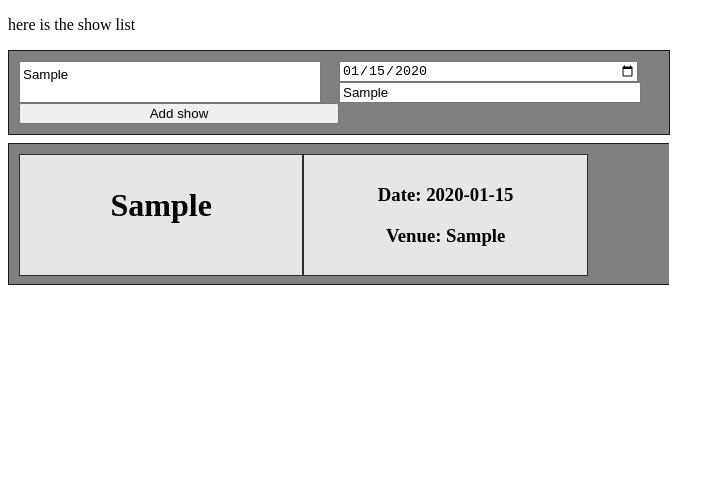
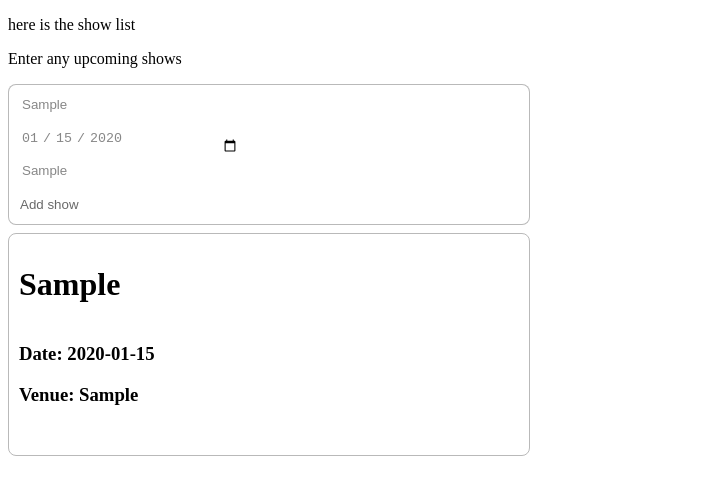
Before and after one commit to michael-mackrell/concerts, a React (Create React App) app: page / in a window 1280 px wide. Both pictures are taken after typing "2020-01-15", "Sample", "Sample" into the empty fields and a click on the button "Add show". Shown: the top 494 px of the page, without its empty margins (0-725 px from the left). Built offline with nearby package versions, Linux system fonts and the light colour scheme.

Commit message:
more minimalist styling and cleaner input field

```diff
--- a/src/components/componentStyles.scss
+++ b/src/components/componentStyles.scss
@@ -1,62 +1,112 @@
+::-webkit-datetime-edit { padding: 0 0 1em 0;}
+::-webkit-datetime-edit-text { color: rgba(105,105,105, 0.8);; padding: 0 0.3em; text-transform: uppercase; }
+::-webkit-datetime-edit-month-field { text-transform: uppercase;color: rgba(105,105,105, 0.8);; }
+::-webkit-datetime-edit-day-field { text-transform: uppercase;color: rgba(105,105,105, 0.8);; }
+::-webkit-datetime-edit-year-field { text-transform: uppercase;color: rgba(105,105,105, 0.8);; }
+::-webkit-inner-spin-button { display: none; }
+
+
+
+
 @mixin block {
     width: 25vw;
-    background-color: gray;
     border-radius: .2em;
     text-align: center;
 
 }
 
+
+
 @mixin gridItems {
     background-color: rgba(255, 255, 255, 0.8);
-    border: 1px solid rgba(0, 0, 0, 0.8);
+    border: 1px solid rgba(168,168,168, 0.8);
+    border-radius: .5em;
     padding: 10px;
     text-align: center;
+}
+
+@mixin inputStyling {
+    color:rgba(105,105,105, 0.8);
+    border: 1px solid white;
+    border-radius: .5em;
+
+    &:hover {
+        border: 1px solid rgba(168,168,168, 0.8);
+    }
+}
+
+.date {
+    @include inputStyling;
+    grid-area: date;
+    width: 17vw;
+}
+
+.venue{
+    @include inputStyling;
+    grid-area: venue;
+    //color:red;
+    padding-bottom: 2vh;
+    color:rgba(105,105,105, 0.8) !important;
+    width: 17vw;
+}
+
+.band{
+    @include inputStyling;
+    width: 17vw;
+    padding-bottom: 2vh;
+    color:rgba(105,105,105, 0.8);
+    grid-area: band;
 
 }
 
-
-.date {
-    grid-area: date;
-    width: 23vw;
+.cssGridForm {
+    width: 50vw;
+    max-width: 500px;
+    display: grid;
+    @include gridItems;
+    //background-color: gray;
+    grid-template-areas:
+        'band'
+        'date'
+        'venue'
+        'null'
+       'button';
+    grid-template-rows: auto auto auto auto;
 }
 
-.venue{
-    grid-area: venue;
-    width: 23vw;
-}
-
-.band{
-    width: 23vw;
-    grid-area: band;
-    padding-bottom: 2vh;
-}
-
-
-.cssGridForm {
-    width: 50vw;
-    display: grid;
-    @include gridItems;
-    background-color: gray;
-    grid-template-areas:
-        'band date'
-        'band venue';
-}
-
-
-@mixin showBlock {
-  //  display: inline;
-    height:15vh;
-    padding:10px;
-    border: 1px solid rgba(0, 0, 0, 0.8);
-    background-color: gray;
-    margin-top: 1vh;
+.defaultButton{
+    width: 12vw;
+    max-width: 100px;
+    text-align: left;
+    grid-area: button;
+    padding-left:0;
+    color: rgb(105,105,105);
+    border-radius: .5em;
+    background-color: white;
+    border: 1px solid white;
+    &:hover {
+        background-color: rgb(208,208,208);
+        border: 1px solid gray;
+    }
 }
 
 
 
+
+
+
+@mixin showBlock {
+    //height:15vh;
+    border: 1px solid rgba(168,168,168, 0.8);
+    border-radius: .5em;
+    padding: 10px;
+    //background-color: gray;
+    margin-top: 1vh;
+}
+
 .showName{
-    @include gridItems;
     grid-area: showName;
+    margin-right: 2em;
 }
 
 .magicDiv{ visibility: hidden; }
@@ -64,165 +114,33 @@
 
 
 .showDetails {
-    background-color: gray;
-    @include gridItems;
-    // display: grid;
-    // grid-template-rows: auto auto;
     grid-area: showDetails;
 }
 
 .showDiv {
     @include showBlock;
+
     width: 50vw;
-    border-right:none;
+    max-width: 500px;
     display: grid;
     grid-template-areas:
-        'showName showDetails deleteify'
-        'showName showDetails deleteify';
-    grid-template-columns: 4fr 4fr 1fr;
-
+        'showName showName showName'
+        'showDetails showDetails showDetails'
+        'deleteify null null';
+     grid-template-rows: auto auto auto;
 
     &:hover .magicDiv{
-        // @include showBlock;
         visibility: visible;
+        height:100%;
+        float: left;
+        grid-area: deleteify;
 
-        float: left;
-        border-left:none;
-        grid-area: deleteify;
+        button {
+            margin:10% 0 10% 5%;
+            height:50%;
+        }
     }
-
-
 }
-
-    // .showDiv:hover + .magicDiv{
-    //     @include showBlock;
-    //     visibility: visible;
-    //     width: 3vw;
-    //     float: left;
-    //     border-left:none;
-    //     grid-area: deleteify;
-    //     margin-bottom: 2vh;
-    // }
-
-
-
-
-
-
-
-
-
-
-
-
-
-
-
-
-
-// .container {
-//     display: grid;
-//     grid-template-areas:
-//         'box deleteify';
-//     grid-template-columns: 1fr 1fr;
-
-
-//     .showDiv {
-//         @include showBlock;
-//         width: 50vw;
-//         border-right:none;
-//         display: grid;
-//         grid-template-areas:
-//             'showName showDetails'
-//             'showName showDetails';
-//     }
-
-//     .showDiv:hover + .magicDiv{
-//         @include showBlock;
-//         visibility: visible;
-//         width: 3vw;
-//         float: left;
-//         border-left:none;
-//         grid-area: deleteify;
-//         margin-bottom: 2vh;
-//     }
-
-//     .magicDiv:hover .magicDiv{
-//         @include showBlock;
-//         visibility: visible;
-//         width: 3vw;
-//         float: left;
-//         border-left:none;
-//         grid-area: deleteify;
-//         margin-bottom: 2vh;
-//     }
-
-// }
-
-
-.addShowButton{
-
-}
-
-
-
-
-
-
-
-// &:hover .magicDiv{
-//     @include showBlock;
-//     visibility: visible;
-//     width: 1vw;
-//     float: left;
-//     border-left:none;
-//     margin-bottom: 2vh;
-//     grid-area: deleteify;
-//     // position: relative;
-//     // left: 100%;
-//     // bottom:100%;
-// }
-
-
-
-
-
-
-
-
-
-
-
-
-
-
-
-
-
-
-
-
-
-
-
-
-
-
-
-
-
-
-
-
-
-
-
-
-
-
-
-
-
 
 
 
@@ -236,7 +154,6 @@
 
 // @mixin block {
 //     width: 25vw;
-//     background-color: gray;
 //     border-radius: .2em;
 //     text-align: center;
 
@@ -244,10 +161,10 @@
 
 // @mixin gridItems {
 //     background-color: rgba(255, 255, 255, 0.8);
-//     border: 1px solid rgba(0, 0, 0, 0.8);
+//     border: 1px solid rgba(168,168,168, 0.8);
+//     border-radius: .5em;
 //     padding: 10px;
 //     text-align: center;
-
 // }
 
 
@@ -267,12 +184,11 @@
 //     padding-bottom: 2vh;
 // }
 
-
 // .cssGridForm {
 //     width: 50vw;
 //     display: grid;
 //     @include gridItems;
-//     background-color: gray;
+//     //background-color: gray;
 //     grid-template-areas:
 //         'band date'
 //         'band venue';
@@ -280,54 +196,50 @@
 
 
 // @mixin showBlock {
-//     display: inline;
 //     height:15vh;
 //     padding:10px;
 //     border: 1px solid rgba(0, 0, 0, 0.8);
-//     background-color: gray;
+//     //background-color: gray;
 //     margin-top: 1vh;
 // }
 
 // .showName{
 //     @include gridItems;
 //     grid-area: showName;
+//     margin-right: 2em;
 // }
 
 // .magicDiv{ visibility: hidden; }
 
-// .showDiv {
-//     &:hover .magicDiv{
-//         @include showBlock;
-//         visibility: visible;
-//         width: 5vw;
-//         float: left;
-//         border-left:none;
-//         margin-bottom: 2vh;
 
-//         position: relative;
-//         left: 100%;
-//         bottom:100%;
-//     }
-
-//     @include showBlock;
-//     width: 50vw;
-//     border-right:none;
-//     display: grid;
-//     grid-template-areas:
-//         'showName showDetails'
-//         'showName showDetails';
-
-// }
 
 // .showDetails {
-//     background-color: gray;
 //     @include gridItems;
 //     // display: grid;
 //     // grid-template-rows: auto auto;
 //     grid-area: showDetails;
 // }
 
+// .showDiv {
+//     @include showBlock;
+//     max-width: 50vw;
+//     display: grid;
+//     grid-template-areas:
+//         'showName showName showName'
+//         'showDetails showDetails showDetails';
+//     grid-template-columns: 4fr 4fr 1fr;
 
-// .addShowButton{
+
+//     &:hover .magicDiv{
+//         visibility: visible;
+//         height:100%;
+//         float: left;
+//         grid-area: deleteify;
+
+//         button {
+//             margin:35% 0 35% 5%;
+//             height:30%;
+//         }
+//     }
 
 // }
--- a/src/components/show.js
+++ b/src/components/show.js
@@ -8,11 +8,12 @@ const Show = (props) => {
     return (
 
 
-    <div className="container">
-<div className="showDiv">
+
+    <div className="showDiv">
 
         <div className="showName">
             <h1>{props.name}</h1>
+
         </div>
 
         <div className="showDetails">
@@ -20,8 +21,8 @@ const Show = (props) => {
             <h3>Venue: {props.venue}</h3>
         </div>
 
-<div className="magicDiv">
-            <button onClick={() => {props.deleteShow(props.id)}} className="deleteButton">Delete show</button>
+        <div className="magicDiv">
+            <button className="tallButton" onClick={() => {props.deleteShow(props.id)}} className="deleteButton">Delete show</button>
         </div>
 
     </div>
@@ -29,8 +30,6 @@ const Show = (props) => {
 
 
 
-
-    </div>
 
 
 
--- a/src/components/showList.js
+++ b/src/components/showList.js
@@ -22,14 +22,11 @@ class ShowList extends React.Component {
             <div >
                 <p className="listP">here is the show list</p>
 
-
-                <form className="cssGridForm" onSubmit={(e) => {
-                    console.log(e.target)
-                    e.preventDefault();
-                    this.props.addShow(inputBand.value, inputVenue.value, inputDate.value)}
-
+                <p className="listP">Enter any upcoming shows</p>
+                <form autocomplete="off" className="cssGridForm" onSubmit={(e) => {
+                        e.preventDefault();
+                        this.props.addShow(inputBand.value, inputVenue.value, inputDate.value)}
                     }>
-
 
                     <input className="date"
                     type="date"
@@ -48,7 +45,8 @@ class ShowList extends React.Component {
                     name="show"
                     placeholder="Band"
                     ref={node => inputBand = node} />
-                    <button type="submit" className="addShowButton"
+
+                    <button type="submit" className="defaultButton"
                     >Add show</button>
                 </form>
 
```
